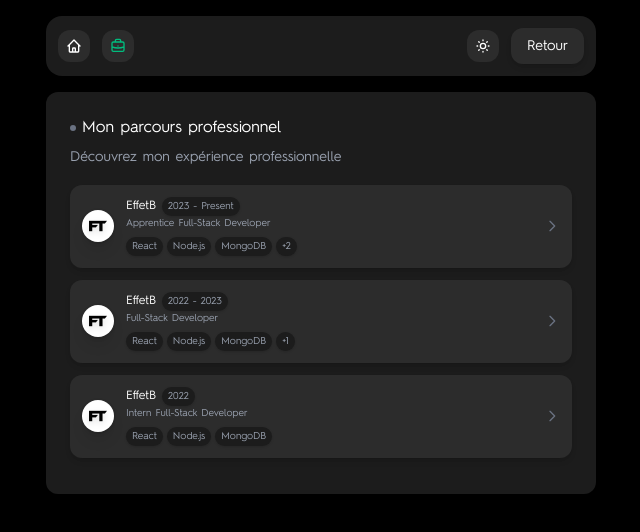
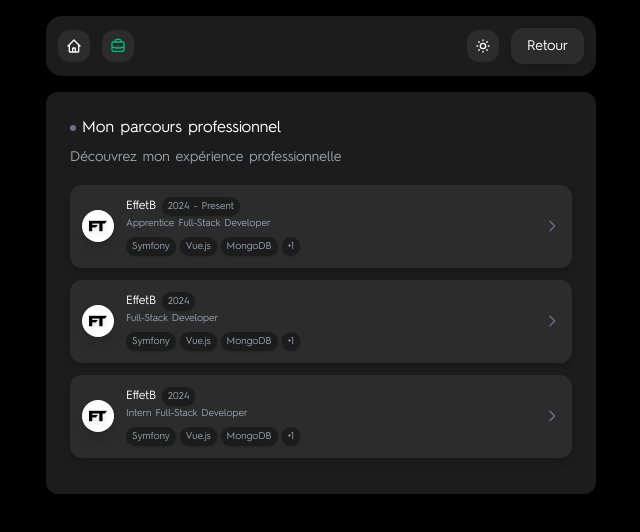
Before and after one commit to AdrRnv/Portfolio, a Next.js app: page /career in a window 1280 px wide. Shown: the top 532 px of the page, without its empty margins (319-959 px from the left). Built offline with nearby package versions, Linux system fonts and the light colour scheme.

Commit message:
feat(POT-0): projects

```diff
--- a/src/app/career/page.tsx
+++ b/src/app/career/page.tsx
@@ -12,8 +12,8 @@ const careers = [
     description: "Apprentice Full-Stack Developer",
     logo: "/assets/images/LogoFT.png",
     color: "bg-white",
-    period: "2023 - Present",
-    technologies: ["React", "Node.js", "MongoDB", "Express", "TypeScript"],
+    period: "2024 - Present",
+    technologies: ["Symfony", "Vue.js", "MongoDB", "Docker"],
   },
   {
     id: "fullstack",
@@ -21,8 +21,8 @@ const careers = [
     description: "Full-Stack Developer",
     logo: "/assets/images/LogoFT.png",
     color: "bg-white",
-    period: "2022 - 2023",
-    technologies: ["React", "Node.js", "MongoDB", "Express"],
+    period: "2024",
+    technologies: ["Symfony", "Vue.js", "MongoDB", "Docker"],
   },
   {
     id: "intern",
@@ -30,8 +30,8 @@ const careers = [
     description: "Intern Full-Stack Developer",
     logo: "/assets/images/LogoFT.png",
     color: "bg-white",
-    period: "2022",
-    technologies: ["React", "Node.js", "MongoDB"],
+    period: "2024",
+    technologies: ["Symfony", "Vue.js", "MongoDB", "Docker"],
   },
 ];
 
```
